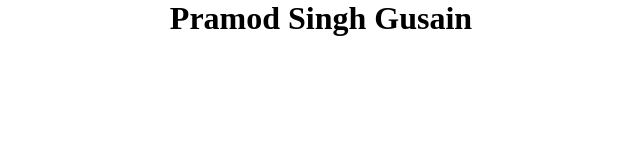
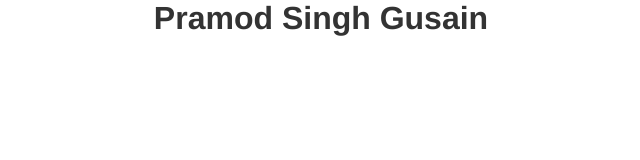
Before and after one commit to ts-pramodsingh/git-sass, a plain HTML site: page index.html in a window 1280 px wide. Shown: the whole page, without its empty margins (319-959 px from the left). Drawn offline with Linux system fonts and the light colour scheme.

Commit message:
SASS Using Variables

```diff
--- a/sass/main.scss
+++ b/sass/main.scss
@@ -1,3 +1,11 @@
+$font-stack:    Helvetica, sans-serif;
+$primary-color: #333;
+
+body {
+  font: 100% $font-stack;
+  color: $primary-color;
+}
+
 * {
     margin:0;
     padding:0;
```
Also changed, not shown: css/main.css, 1 other file.
